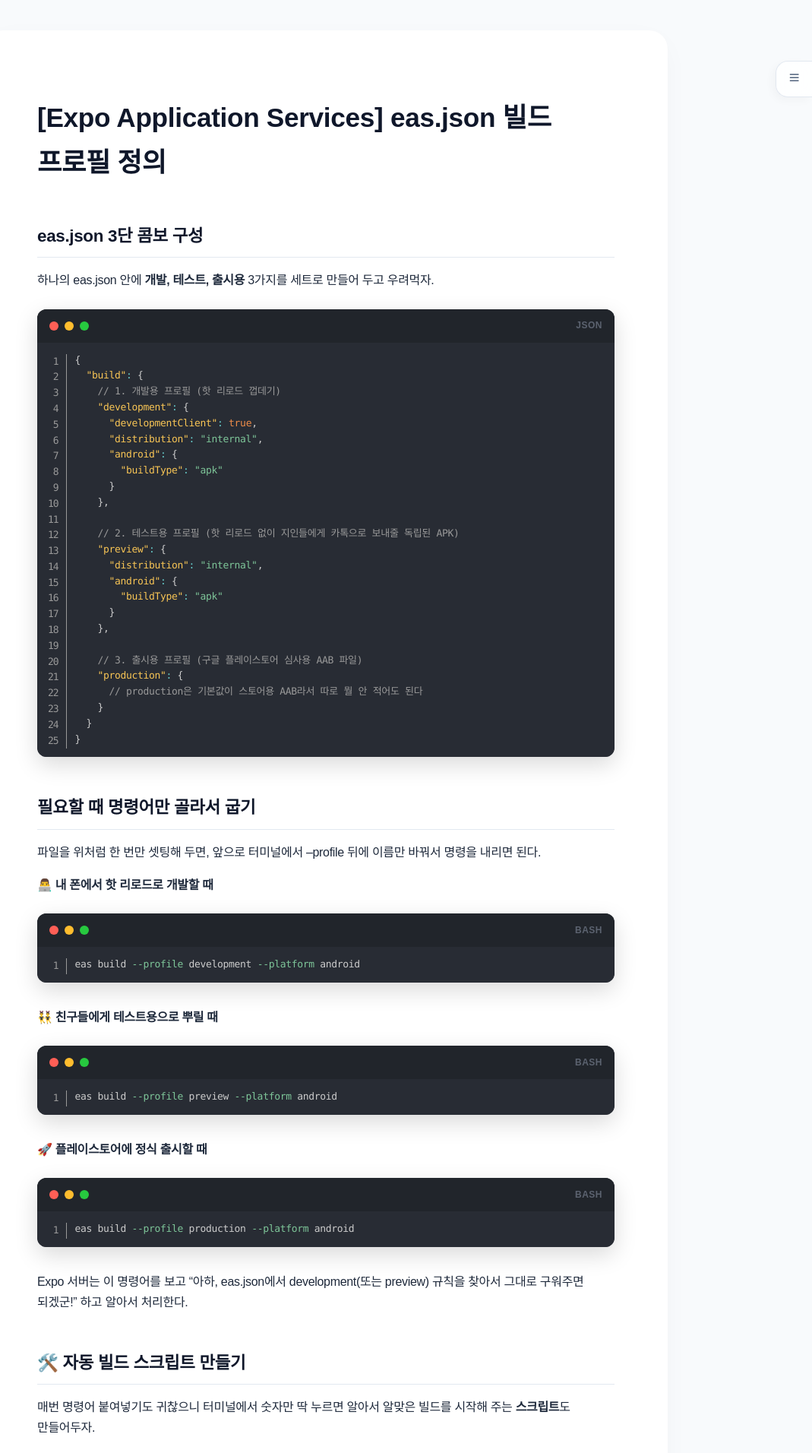
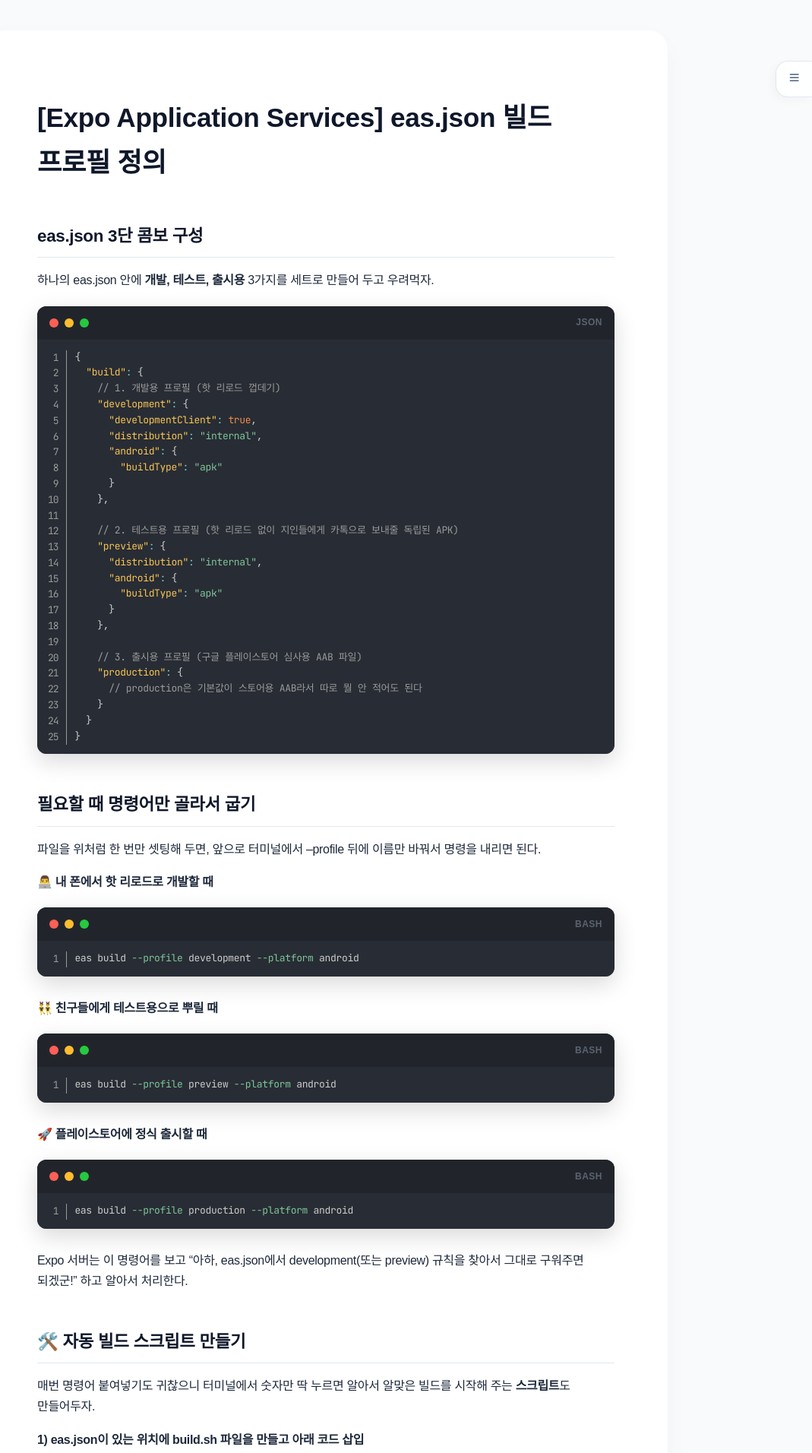
Before and after one commit to KNOUAC/story, a Jekyll site: the page built from docs/eas/01_define_build_profiles_in_eas.json.md, in a window 1280 px wide. Shown: the top 1912 px of the page at 76% size, without its empty margins (211-1280 px from the left). Built offline with Jekyll 4.4.1, drawn with Linux system fonts in a browser that asks for light colours; nearby versions of some CDN libraries; some web fonts are replaced.

Commit message:
docs: update docs

```diff
--- a/assets/css/style.css
+++ b/assets/css/style.css
@@ -1,11 +1,5 @@
 @import url('https://cdn.jsdelivr.net/gh/orioncactus/pretendard/dist/web/static/pretendard.css');
-
-@font-face {
-    font-family: 'NanumSquareRound';
-    src: url('https://cdn.jsdelivr.net/gh/projectnoonnu/noonfonts_two@1.0/NanumSquareRound.woff') format('woff');
-    font-weight: normal;
-    font-display: swap;
-}
+@import url('https://fonts.googleapis.com/css2?family=JetBrains+Mono:ital,wght@0,100..800;1,100..800&display=swap');
 
 :root {
   --bg-body: #f8fafc;
@@ -60,7 +54,7 @@
 /* -5- */
 .code-container {
   max-width: 100%;
-  margin: 24px 0 32px 0;
+  margin: 20px 0 28px 0;
   background-color: #282c34;
   border-radius: 12px;
   overflow: hidden;
@@ -160,7 +154,7 @@
 .code-container .line-numbers-rows {
   font-size: 13px !important;
   line-height: 1.6 !important;
-  font-family: 'Consolas', 'Monaco', 'Andale Mono', 'Ubuntu Mono', monospace !important;
+  font-family: 'JetBrains Mono', 'Consolas', 'Monaco', 'Andale Mono', 'Ubuntu Mono', monospace !important;
 }
 
 /* 6. 목차 */
```
